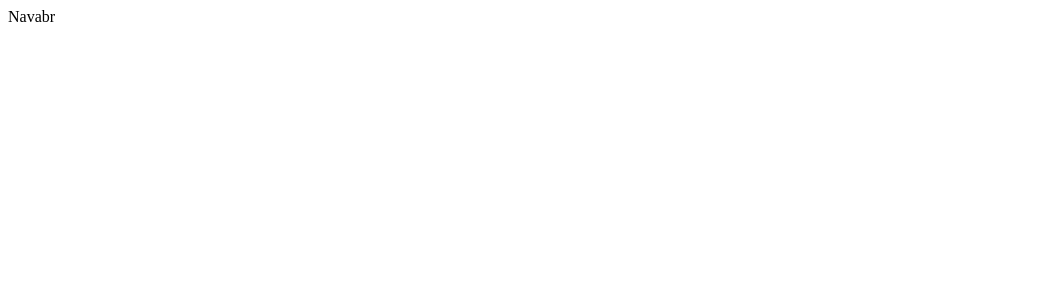
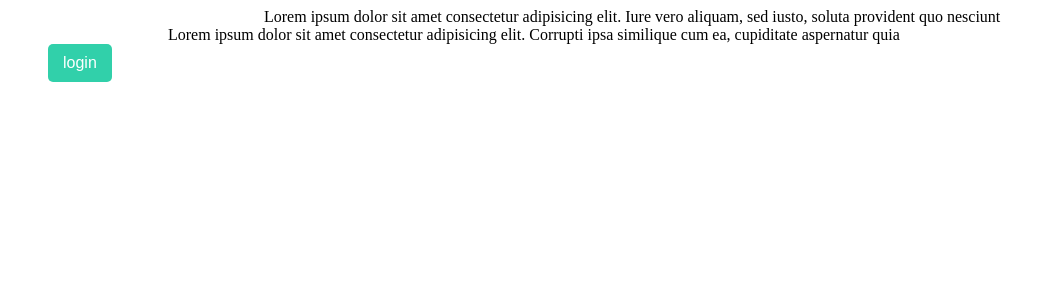
Before and after one commit to sirajcode/studio, a React (Vite) app: page / in a window 1280 px wide. Shown: the top 300 px of the page, without its empty margins (0-1056 px from the left). Built offline with nearby package versions, Linux system fonts and the light colour scheme.

Commit message:
style(DesignSystem): design files
- starting design system with styled-components

```diff
--- a/src/App/Component/Navbar.jsx
+++ b/src/App/Component/Navbar.jsx
@@ -1,9 +1,19 @@
 import React from 'react'
+import Button from '../../DesignSystem/Button'
+import Container from '../../DesignSystem/Container'
+const Navbar = () => {
 
-const Navbar = () => {
     return (
         <div>
-           Navabr
+            <Container size='sm' >
+               Lorem ipsum dolor sit amet consectetur adipisicing elit. Iure vero aliquam, sed iusto, soluta provident quo nesciunt
+            </Container>
+            <Container size='lg'>
+                Lorem ipsum dolor sit amet consectetur adipisicing elit. Corrupti ipsa similique cum ea, cupiditate aspernatur quia
+            </Container>
+            <Container size='xl' >
+                <Button size='med' variant ='suc' >login</Button>
+            </Container>
         </div>
     )
 }
--- /dev/null
+++ b/src/DesignSystem/Button.jsx
@@ -0,0 +1,23 @@
+import styled from 'styled-components'
+
+const Button = styled.button`
+    border: none;
+    border-radius: 5px;
+    background-color: ${props => {
+    if (props.variant === 'pri') return '#ED4B9E'
+    else if (props.variant === 'sec') return '#4B4DED'
+    else if (props.variant === 'ter') return '#F3D9DA'
+    else if (props.variant === 'suc') return '#31D0AA'
+      return '#0E0E2C'
+    }};
+    color: #fff;
+    padding: 10px 15px;
+    font-size: ${props => {
+        if (props.size === 'sm')  return '12px'
+        if (props.size === 'med')  return '16px'
+        if (props.size === 'lg')  return '20px'
+        return '16px'
+    }};
+
+`
+export default  Button
--- /dev/null
+++ b/src/DesignSystem/Container.jsx
@@ -0,0 +1,28 @@
+import styled from 'styled-components'
+
+const Container = styled.div`
+//small
+padding-right: ${props => {
+    if (props.size === 'sm') return 'calc((100vw - 768px) / 2)'
+    // color: $li;
+}};
+padding-left: ${props => {
+if (props.size==='sm') return 'calc((100vw - 768px) / 2)'
+}};
+//large
+padding-right: ${props => {
+if (props.size==='lg') return 'calc((100vw - 960px) / 2)'
+}};
+padding-left: ${props => {
+if (props.size==='lg') return 'calc((100vw - 960px) / 2)'
+}};
+//extra large
+padding-right: ${props => {
+if (props.size==='xl') return 'calc((100vw - 1200px) / 2)'
+}};
+padding-left: ${props => {
+if (props.size==='xl') return 'calc((100vw - 1200px) / 2)'
+}};
+
+`
+export default Container
--- /dev/null
+++ b/src/DesignSystem/Space.jsx
@@ -0,0 +1,5 @@
+import styled from "styled-components";
+
+export const Space = styled.div`
+
+`
--- /dev/null
+++ b/src/DesignSystem/Text.jsx
@@ -0,0 +1,5 @@
+import styled from "styled-components";
+
+export const Button = styled.h1`
+
+`
```
Also changed, not shown: src/DesignSystem/GlobalStyles.jsx (added, +24 -0 lines), src/DesignSystem/Utils.jsx (added, +68 -0 lines).
